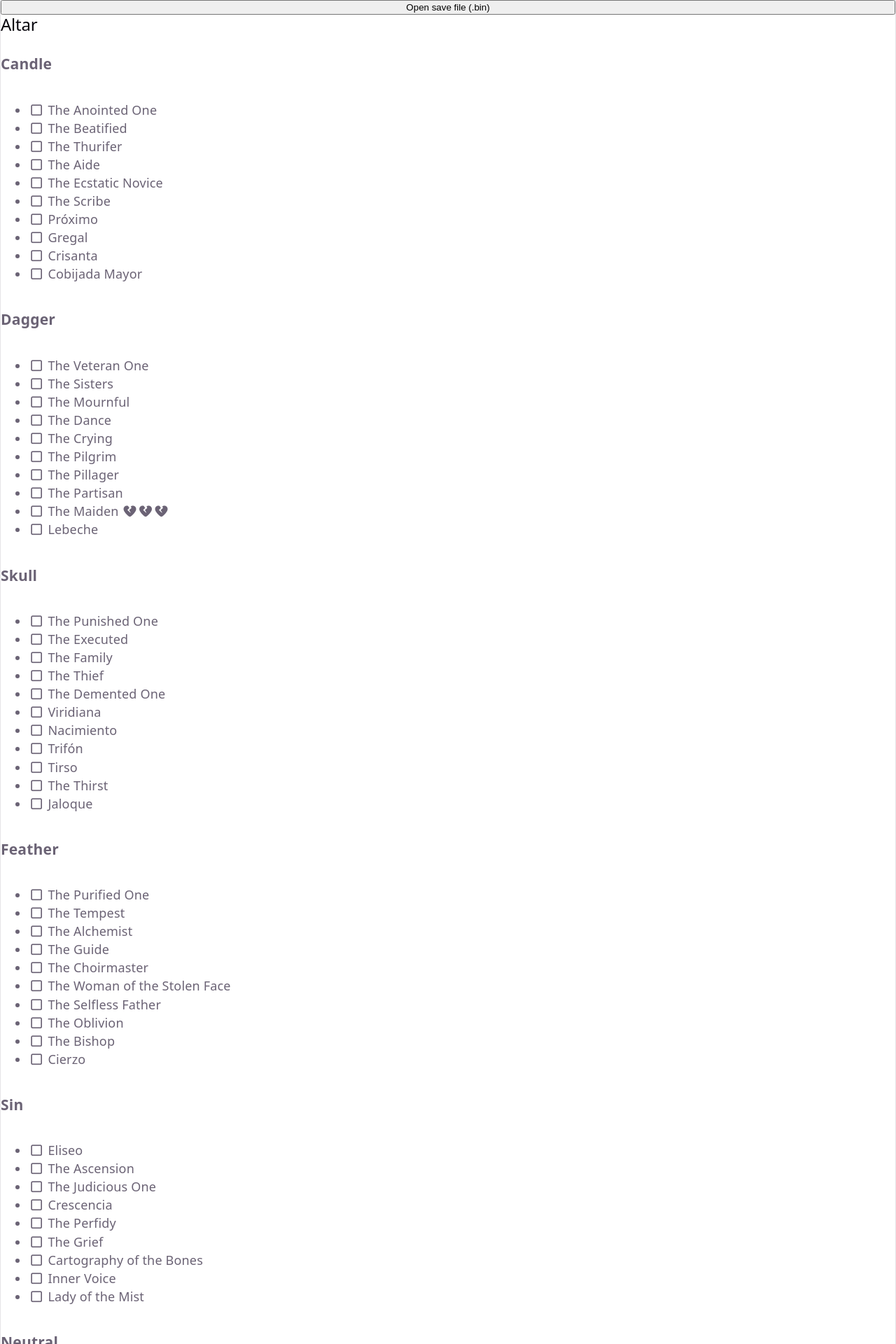
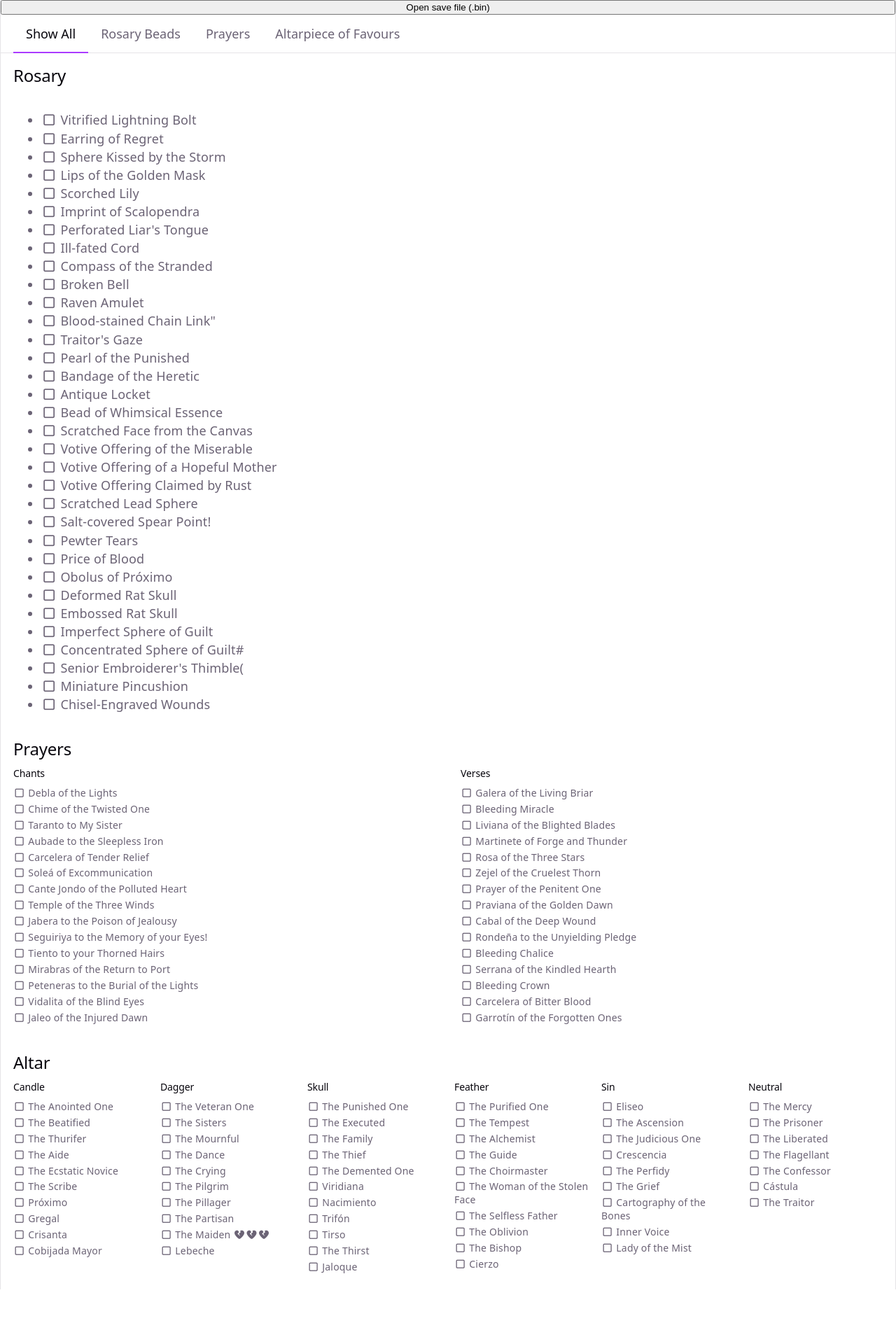
Before and after one commit to The-Black-Lodge/blasphemous2-save-analyzer, a React (Vite) app: page / in a window 1280 px wide. Shown: the top 1920 px of the page at 70% size. After the commit the page ends 1842 px from the top, so only its background shows below. Built offline with nearby package versions, Linux system fonts and the light colour scheme.

Commit message:
begin tabbed layout

```diff
--- a/src/App.tsx
+++ b/src/App.tsx
@@ -1,14 +1,54 @@
+import { useState } from "react"
 import Altar from "./components/Altar"
 import Prayer from "./components/Prayer"
 import Rosary from "./components/Rosary"
 import SaveProvider from "./components/SaveProvider"
 
+type Tab = "all" | "rosary" | "prayers" | "altar"
+
+const TABS: { id: Tab; label: string }[] = [
+  { id: "all", label: "Show All" },
+  { id: "rosary", label: "Rosary Beads" },
+  { id: "prayers", label: "Prayers" },
+  { id: "altar", label: "Altarpiece of Favours" },
+]
+
+function AppContent() {
+  const [tab, setTab] = useState<Tab>("all")
+
+  const showRosary = tab === "all" || tab === "rosary"
+  const showPrayers = tab === "all" || tab === "prayers"
+  const showAltar = tab === "all" || tab === "altar"
+
+  return (
+    <>
+      <nav className="app-tabs" aria-label="Inventory sections">
+        {TABS.map(({ id, label }) => (
+          <button
+            key={id}
+            type="button"
+            className="app-tab"
+            role="tab"
+            aria-selected={tab === id}
+            onClick={() => setTab(id)}
+          >
+            {label}
+          </button>
+        ))}
+      </nav>
+      <main className="app-content">
+        {showRosary ? <Rosary /> : null}
+        {showPrayers ? <Prayer /> : null}
+        {showAltar ? <Altar /> : null}
+      </main>
+    </>
+  )
+}
+
 function App() {
   return (
     <SaveProvider>
-      <Altar />
-      <Rosary />
-      <Prayer />
+      <AppContent />
     </SaveProvider>
   )
 }
--- a/src/components/Altar.tsx
+++ b/src/components/Altar.tsx
@@ -132,14 +132,14 @@ function FigureList({
   if (sources.length === 0) return null
 
   return (
-    <>
+    <div className="altar-column">
       <h3>{label}</h3>
       <ul>
         {sources.map((source) => (
           <FigureRow key={source} source={source} acquired={acquired} />
         ))}
       </ul>
-    </>
+    </div>
   )
 }
 
@@ -174,8 +174,9 @@ export default function Altar() {
   }
 
   return (
-    <>
+    <section className="altar">
       <h2>Altar</h2>
+      <div className="altar-columns">
         {FIGURE_KIND_ORDER.map((kind) => (
           <FigureList
             key={kind}
@@ -187,6 +188,7 @@ export default function Altar() {
         {unclassified.length > 0 ? (
           <FigureList label="Other" sources={unclassified} acquired={acquired} />
         ) : null}
-    </>
+      </div>
+    </section>
   )
 }
--- a/src/components/Prayer.tsx
+++ b/src/components/Prayer.tsx
@@ -22,7 +22,7 @@ function PrayerList({
   )
 
   return (
-    <>
+    <div className="prayer-column">
       <h3>{label}</h3>
       <ul>
         {sources.map((source) => {
@@ -43,7 +43,7 @@ function PrayerList({
           )
         })}
       </ul>
-    </>
+    </div>
   )
 }
 
@@ -82,13 +82,15 @@ export default function Prayer() {
   }
 
   return (
-    <>
+    <section className="prayer">
       <h2>Prayers</h2>
-      <PrayerList label="Chants" sources={chants} acquired={acquired} />
-      <PrayerList label="Verses" sources={verses} acquired={acquired} />
+      <div className="prayer-columns">
+        <PrayerList label="Chants" sources={chants} acquired={acquired} />
+        <PrayerList label="Verses" sources={verses} acquired={acquired} />
+      </div>
       {unclassified.length > 0 ? (
         <PrayerList label="Other" sources={unclassified} acquired={acquired} />
       ) : null}
-    </>
+    </section>
   )
 }
--- a/src/index.css
+++ b/src/index.css
@@ -107,3 +107,105 @@ code {
   padding: 4px 8px;
   background: var(--code-bg);
 }
+
+.altar-columns {
+  display: flex;
+  flex-direction: row;
+  gap: 1rem;
+  align-items: flex-start;
+}
+
+.altar-column {
+  flex: 1 1 0;
+  min-width: 0;
+}
+
+.altar-column h3 {
+  font-family: var(--heading);
+  font-size: 14px;
+  font-weight: 500;
+  color: var(--text-h);
+  margin: 0 0 6px;
+  letter-spacing: -0.14px;
+}
+
+.altar-column ul {
+  margin: 0;
+  padding: 0;
+  list-style: none;
+  font-size: 14px;
+  line-height: 135%;
+}
+
+.altar-column li {
+  margin-bottom: 4px;
+}
+
+.prayer-columns {
+  display: flex;
+  flex-direction: row;
+  gap: 2rem;
+  align-items: flex-start;
+}
+
+.prayer-column {
+  flex: 1 1 0;
+  min-width: 0;
+}
+
+.prayer-column h3 {
+  font-family: var(--heading);
+  font-size: 14px;
+  font-weight: 500;
+  color: var(--text-h);
+  margin: 0 0 6px;
+  letter-spacing: -0.14px;
+}
+
+.prayer-column ul {
+  margin: 0;
+  padding: 0;
+  list-style: none;
+  font-size: 14px;
+  line-height: 135%;
+}
+
+.prayer-column li {
+  margin-bottom: 4px;
+}
+
+.app-tabs {
+  display: flex;
+  flex-wrap: wrap;
+  gap: 0;
+  border-bottom: 1px solid var(--border);
+  padding: 0 1rem;
+}
+
+.app-tab {
+  background: none;
+  border: none;
+  border-bottom: 2px solid transparent;
+  margin-bottom: -1px;
+  padding: 0.75rem 1rem;
+  font: inherit;
+  color: var(--text);
+  cursor: pointer;
+}
+
+.app-tab:hover {
+  color: var(--text-h);
+}
+
+.app-tab[aria-selected="true"] {
+  color: var(--text-h);
+  border-bottom-color: var(--accent);
+}
+
+.app-content {
+  padding: 1rem;
+}
+
+.app-content > * + * {
+  margin-top: 2rem;
+}
```
Lines whose indentation alone changed are shown as unchanged.
